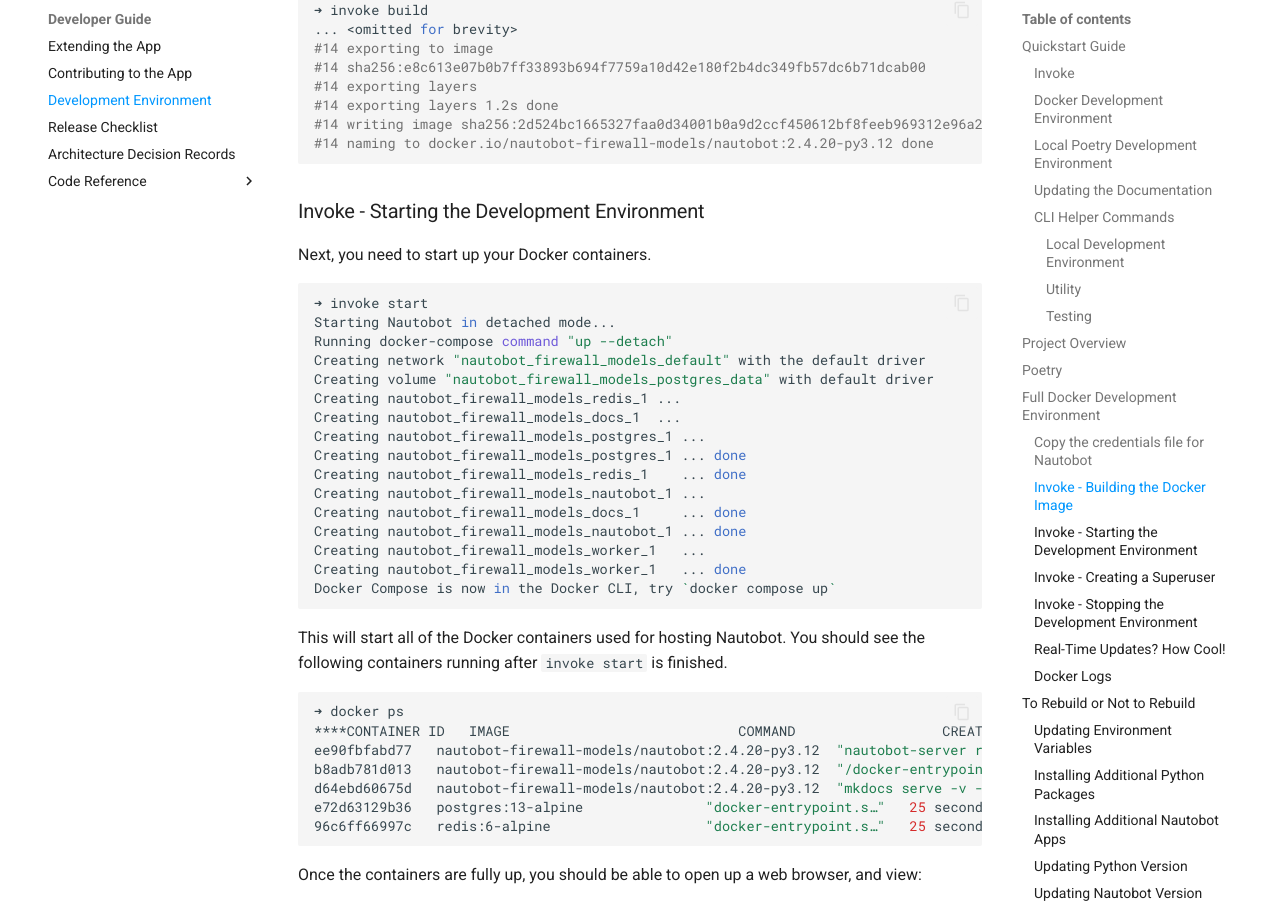
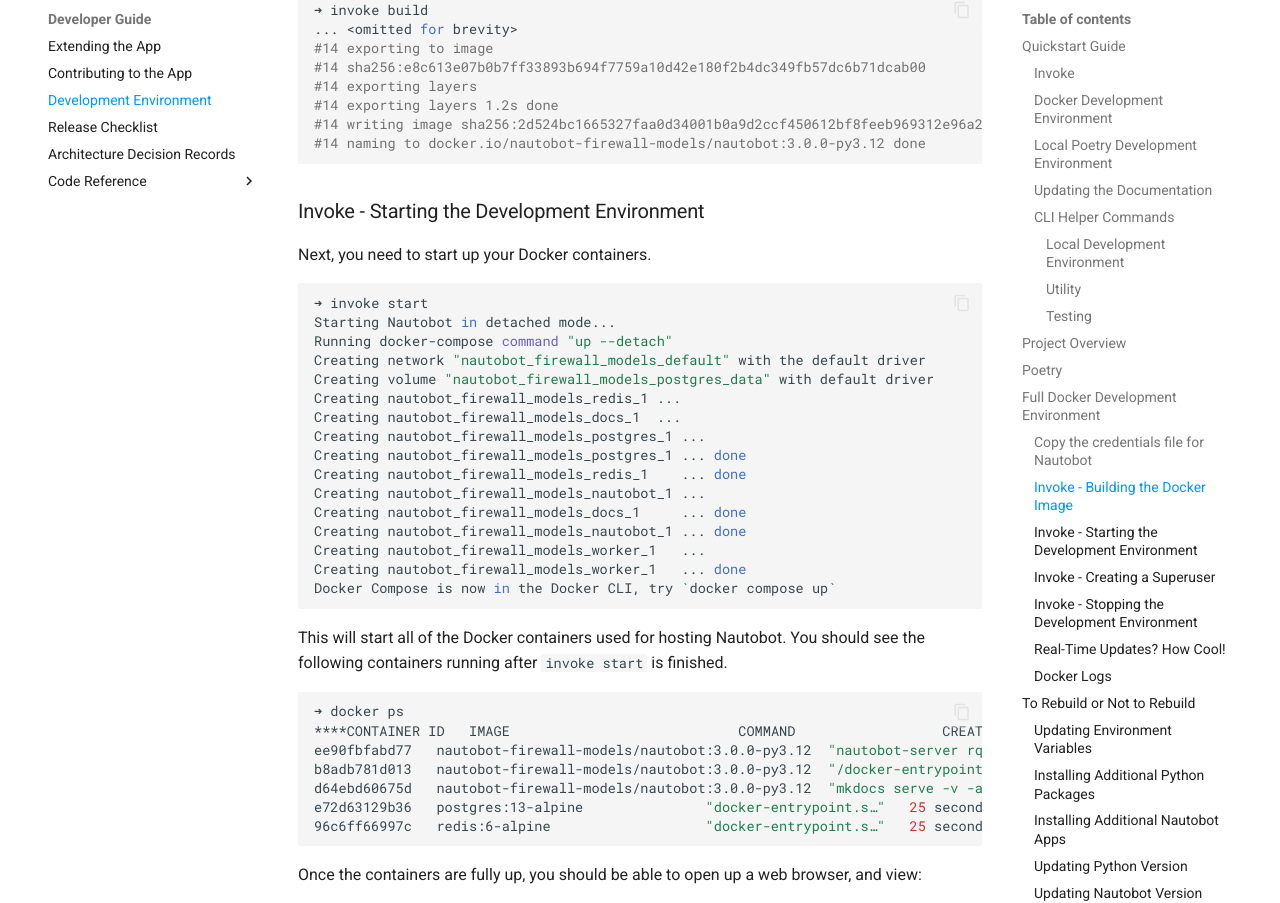
Before and after one commit to nautobot/nautobot-app-firewall-models, an MkDocs documentation site: the page built from docs/dev/dev_environment.md, in a window 1280 px wide and 1400 px high, scrolled down 5345 px. Shown: the part 126-1029 px from the top of the window. Built offline with MkDocs 1.6.1 and Material for MkDocs 9.7.7, drawn with Linux system fonts in a browser that asks for light colours; comment, search, counter and statistics services are not loaded; some of the changed text lies outside the part shown.

Commit message:
Cookie updated targeting develop by NetworkToCode Cookie Drift Manager Tool
## [3.0.0 (2025-12-30)](https://github.com/nautobot/cookiecutter-nautobot-app/releases/tag/3.0.0)

### Added

- [#291](https://github.com/nautobot/cookiecutter-nautobot-app/issues/291) - Added support for Python `3.13`.

### Changed

- [#291](https://github.com/nautobot/cookiecutter-nautobot-app/issues/291) - Updated minimum Nautobot version to `3.0.0`.
- [#291](https://github.com/nautobot/cookiecutter-nautobot-app/issues/291) - Updated maximum Nautobot version to `<4.0.0`.
- [#309](https://github.com/nautobot/cookiecutter-nautobot-app/issues/309) - Change the tag-nautobot-app workflow to support multiple nautobot-app versions.
- [#320](https://github.com/nautobot/cookiecutter-nautobot-app/issues/320) - Upstream testing now runs against selected branches.

### Documentation

- [#319](https://github.com/nautobot/cookiecutter-nautobot-app/issues/319) - Fixed nav typo and added missing 2.7.2 release notes.

### Housekeeping

- [#322](https://github.com/nautobot/cookiecutter-nautobot-app/issues/322) - Updated CI workflow to always regenerate poetry lockfile.

**Full Changelog**: https://github.com/nautobot/cookiecutter-nautobot-app/compare/nautobot-app-v2.7.2...nautobot-app-v3.0.0

````diff
--- a/docs/dev/dev_environment.md
+++ b/docs/dev/dev_environment.md
@@ -13,7 +13,7 @@
 
 The [Invoke](http://www.pyinvoke.org/) library is used to provide some helper commands based on the environment. There are a few configuration parameters which can be passed to Invoke to override the default configuration:
 
-- `nautobot_ver`: the version of Nautobot to use as a base for any built docker containers (default: 2.4.20)
+- `nautobot_ver`: the version of Nautobot to use as a base for any built docker containers (default: 3.0.0)
 - `project_name`: the default docker compose project name (default: `nautobot-firewall-models`)
 - `python_ver`: the version of Python to use as a base for any built docker containers (default: 3.12)
 - `local`: a boolean flag indicating if invoke tasks should be run on the host or inside the docker containers (default: False, commands will be run in docker containers)
@@ -181,7 +181,7 @@
 #14 exporting layers
 #14 exporting layers 1.2s done
 #14 writing image sha256:2d524bc1665327faa0d34001b0a9d2ccf450612bf8feeb969312e96a2d3e3503 done
-#14 naming to docker.io/nautobot-firewall-models/nautobot:2.4.20-py3.12 done
+#14 naming to docker.io/nautobot-firewall-models/nautobot:3.0.0-py3.12 done
 ```
 
 ### Invoke - Starting the Development Environment
@@ -212,9 +212,9 @@
 ```bash
 ➜ docker ps
 ****CONTAINER ID   IMAGE                            COMMAND                  CREATED          STATUS          PORTS                                       NAMES
-ee90fbfabd77   nautobot-firewall-models/nautobot:2.4.20-py3.12  "nautobot-server rqw…"   16 seconds ago   Up 13 seconds                                               nautobot_firewall_models_worker_1
-b8adb781d013   nautobot-firewall-models/nautobot:2.4.20-py3.12  "/docker-entrypoint.…"   20 seconds ago   Up 15 seconds   0.0.0.0:8080->8080/tcp, :::8080->8080/tcp   nautobot_firewall_models_nautobot_1
-d64ebd60675d   nautobot-firewall-models/nautobot:2.4.20-py3.12  "mkdocs serve -v -a …"   25 seconds ago   Up 18 seconds   0.0.0.0:8001->8080/tcp, :::8001->8080/tcp   nautobot_firewall_models_docs_1
+ee90fbfabd77   nautobot-firewall-models/nautobot:3.0.0-py3.12  "nautobot-server rqw…"   16 seconds ago   Up 13 seconds                                               nautobot_firewall_models_worker_1
+b8adb781d013   nautobot-firewall-models/nautobot:3.0.0-py3.12  "/docker-entrypoint.…"   20 seconds ago   Up 15 seconds   0.0.0.0:8080->8080/tcp, :::8080->8080/tcp   nautobot_firewall_models_nautobot_1
+d64ebd60675d   nautobot-firewall-models/nautobot:3.0.0-py3.12  "mkdocs serve -v -a …"   25 seconds ago   Up 18 seconds   0.0.0.0:8001->8080/tcp, :::8001->8080/tcp   nautobot_firewall_models_docs_1
 e72d63129b36   postgres:13-alpine               "docker-entrypoint.s…"   25 seconds ago   Up 19 seconds   0.0.0.0:5432->5432/tcp, :::5432->5432/tcp   nautobot_firewall_models_postgres_1
 96c6ff66997c   redis:6-alpine                   "docker-entrypoint.s…"   25 seconds ago   Up 21 seconds   0.0.0.0:6379->6379/tcp, :::6379->6379/tcp   nautobot_firewall_models_redis_1
 ```
@@ -410,7 +410,7 @@
     {
         "nautobot_firewall_models": {
             ...
-            "nautobot_ver": "2.4.20",
+            "nautobot_ver": "3.0.0",
 	    ...
         }
     }
--- a/invoke.example.yml
+++ b/invoke.example.yml
@@ -1,6 +1,6 @@
 ---
 nautobot_firewall_models:
-  nautobot_ver: "2.4.20"
+  nautobot_ver: "3.0.0"
   python_ver: "3.12"
   # local: false
   # compose_dir: "/full/path/to/nautobot-app-firewall-models/development"
--- a/invoke.mysql.yml
+++ b/invoke.mysql.yml
@@ -1,7 +1,7 @@
 ---
 nautobot_firewall_models:
   project_name: "nautobot-firewall-models"
-  nautobot_ver: "2.4.20"
+  nautobot_ver: "3.0.0"
   local: false
   python_ver: "3.12"
   compose_dir: "development"
--- a/pyproject.toml
+++ b/pyproject.toml
@@ -16,6 +16,7 @@
     "Programming Language :: Python :: 3.10",
     "Programming Language :: Python :: 3.11",
     "Programming Language :: Python :: 3.12",
+    "Programming Language :: Python :: 3.13",
 ]
 packages = [
     { include = "nautobot_firewall_models" },
@@ -26,9 +27,9 @@
 ]
 
 [tool.poetry.dependencies]
-python = ">=3.10,<3.13"
+python = ">=3.10,<3.14"
 # Used for local development
-nautobot = ">=2.4.20,<3.0.0"
+nautobot = ">=3.0.0,<4.0.0"
 
 [tool.poetry.group.dev.dependencies]
 coverage = "*"
--- a/tasks.py
+++ b/tasks.py
@@ -52,7 +52,7 @@
 namespace.configure(
     {
         "nautobot_firewall_models": {
-            "nautobot_ver": "2.4.20",
+            "nautobot_ver": "3.0.0",
             "project_name": "nautobot-firewall-models",
             "python_ver": "3.12",
             "local": False,
````
Also changed, not shown: docs/admin/compatibility_matrix.md (+1 -1 lines), docs/admin/install.md (+1 -1 lines), .cookiecutter.json, .github/ISSUE_TEMPLATE/bug_report.md, .github/ISSUE_TEMPLATE/feature_request.md, 3 other files.
